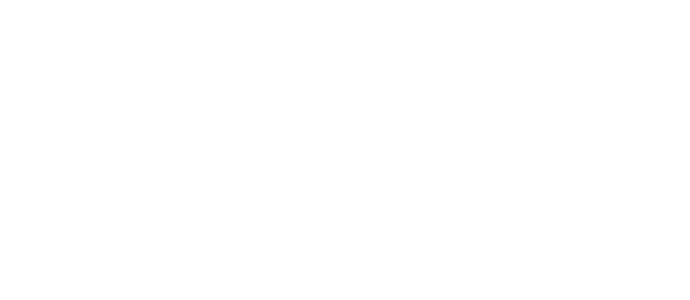
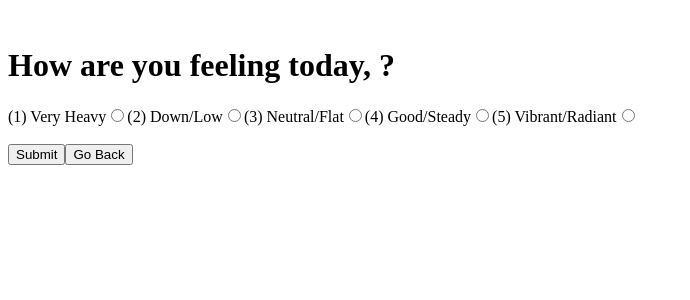
Before and after one commit to Quimeka/software-dev-course-unit1-saunders-quimeka, a React (Vite) app in the folder unit-1-project/: page /mood in a window 1280 px wide. Before the commit this address had no page. Shown: the top 300 px of the page, without its empty margins (0-690 px from the left). Built offline with nearby package versions, Linux system fonts and the light colour scheme.

Commit message:
implemented mood feature

```diff
--- a/unit-1-project/src/App.jsx
+++ b/unit-1-project/src/App.jsx
@@ -4,6 +4,7 @@
 import Home from "./components/common/Home.jsx";
 import LoginUser from "./components/authentication/LoginUser.jsx";
 import CreateUser from "./components/authentication/CreateUser.jsx";
+import UserMood from "./components/user/UserMood.jsx";
 import ContactUs from "./components/common/ContactUs.jsx";
 import Logout from "./components/common/Logout.jsx";
 
@@ -27,17 +28,11 @@
   return (
     <div>
       {currentUser !== null ? (
-        <div sytle= {{ display: 'flex', justifyContent: 'flex-end'}}>
+        <div sytle={{ display: 'flex', justifyContent: 'flex-end', gap: '20px'}}>
+          <Link to="/calendar">Calendar</Link>
           <Link to="/contact-us">Contact Us</Link>
           <Link to="/logged-out" onClick={handleLogout}>Log Out</Link>
           <hr />
-        </div>
-      ) : null}
-
-      {currentUser !== null ? (
-        <div>
-          <Link to="/calendar">Calendar</Link>
-          <br /><br />
         </div>
       ) : null}
 
@@ -60,8 +55,13 @@
           </Home>
         } />
 
+        <Route path="/mood" element={
+          <UserMood currentUser={currentUser} moodData={moodData} setMoodData={setMoodData} />
+        } />
+
+
         <Route path="/contact-us" element={
-            <ContactUs currentUser={currentUser} />
+          <ContactUs currentUser={currentUser} />
         } />
 
         <Route path="/logged-out" element={<Logout />} />
--- /dev/null
+++ b/unit-1-project/src/components/user/UserMood.jsx
@@ -0,0 +1,102 @@
+import { useState } from 'react';
+import { onyxUsers} from '../common/userGlobals.js';
+import { getUserFirstName } from './getUserName.js';
+import registerUserMood from './registerUserMood.js';
+import { useNavigate } from 'react-router';
+
+
+function UserMood({currentUser, moodData, setMoodData}) {
+  const navigate = useNavigate();
+
+  const handleChange = (e) => {
+
+    const chosenMood = e.target.value;
+    setMoodData(chosenMood);
+    console.log("moodData:", chosenMood);
+  };
+
+  const handleSubmit = (e) => {
+    e.preventDefault();
+
+    if (!moodData) {
+      alert(`Please provide a response to the question,${getUserFirstName(currentUser)} .`);
+      return;
+    }
+    registerUserMood(currentUser, moodData);
+    alert("Mood registered successfully!");
+
+    navigate('/Depth');
+    };
+
+
+  return (
+    <div className="UserMood">
+      <br />
+      <h1>How are you feeling today, {getUserFirstName(currentUser)}?</h1>
+
+      <form onSubmit={handleSubmit}>
+         <label>
+          (1) Very Heavy
+          <input
+            type="radio"
+            name="user_mood"
+            value="1"
+            checked={moodData === "1"}
+            onChange={handleChange}
+          />
+        </label>
+        <label>
+          (2) Down/Low
+          <input
+            type="radio"
+            name="user_mood"
+            value="2"
+            checked={moodData === "2"}
+            onChange={handleChange}
+          />
+        </label>
+        <label>
+          (3) Neutral/Flat
+          <input
+            type="radio"
+            name="user_mood"
+            value="3"
+            checked={moodData === "3"}
+            onChange={handleChange}
+          />
+        </label>
+        <label>
+          (4) Good/Steady
+          <input
+            type="radio"
+            name="user_mood"
+            value="4"
+            checked={moodData === "4"}
+            onChange={handleChange}
+          />
+        </label>
+        <label>
+          (5) Vibrant/Radiant
+          <input
+            type="radio"
+            name="user_mood"
+            value="5"
+            checked={moodData === "5"}
+            onChange={handleChange}
+          />
+        </label>
+
+        <br />
+        <br />
+        <div className="form-nav-buttons">
+        <button type="submit">Submit</button>
+        <button onClick={() => navigate(-1)}>
+          Go Back
+        </button>
+        </div>
+      </form>
+    </div>
+  );
+}
+
+export default UserMood;
--- /dev/null
+++ b/unit-1-project/src/components/user/registerUserMood.js
@@ -0,0 +1,26 @@
+import { onyxUsers, userMoods } from '../common/userGlobals.js';
+import UserMood from './UserMood.jsx';
+import { getUserFirstName } from './getUserName.js';
+
+
+export default function registerUserMood(id, mood){
+
+    const currentDate = new Date();
+    const user = onyxUsers.find(user => user.user_id === id);
+
+    if (!user) {
+        console.log(`There isn't a user`);
+        return null;
+
+    }
+
+    const newMoodEntry = {
+        user_id: id,
+        mood: mood,
+        date: currentDate.toISOString().substring(0, 10)
+    };
+
+    userMoods.push(newMoodEntry);
+    console.log(`Mood entry for ` + getUserFirstName(user) + ` registered:`, newMoodEntry);
+    console.log(userMoods);
+}
```
